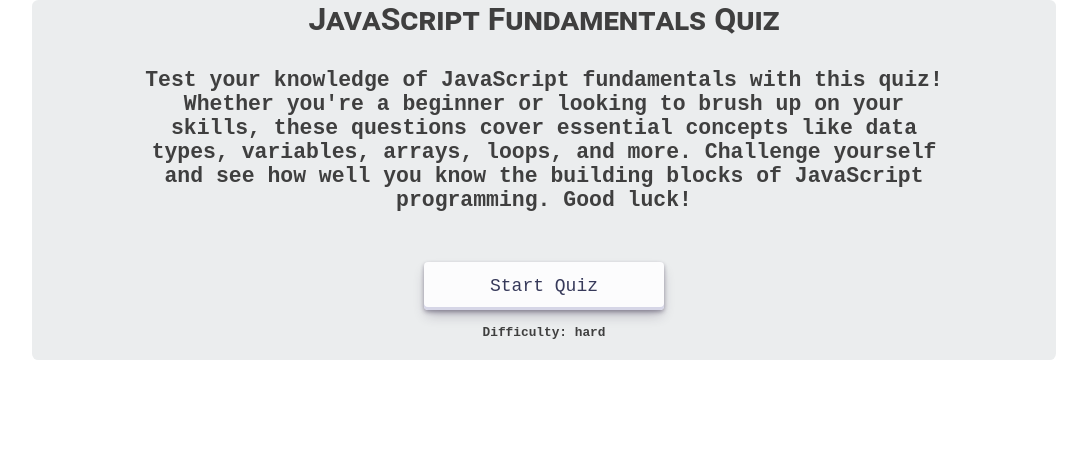
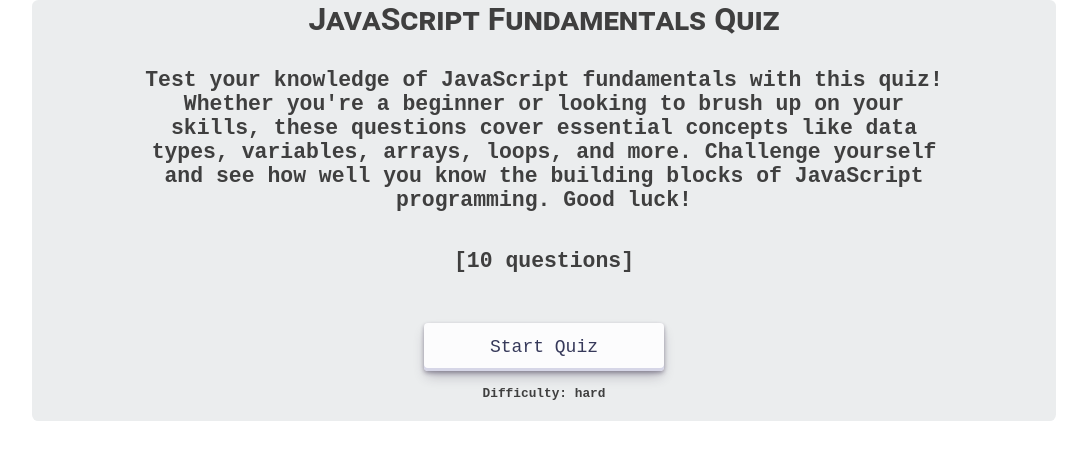
Before and after one commit to 3umaGH/QuizComponent, a React (Create React App) app: page / in a window 1280 px wide. Shown: the top 460 px of the page, without its empty margins (96-1183 px from the left). Built offline with nearby package versions, Linux system fonts and the light colour scheme; the HTML template or start-up script is replaced by a standard one.

Commit message:
Added total questions label

```diff
--- a/src/components/Quiz.tsx
+++ b/src/components/Quiz.tsx
@@ -50,19 +50,18 @@
   const currentQuestion = quizQuestions[currentQuestionID];
 
   const [totalQuestions, totalCorrectQuestions] = getQuestionsCount();
-  const [isMultipleAnswers, correctAnswersAmount] =
-    isCurrQuestionMultiAnswer() as [boolean, number];
+  const [isMultipleAnswers, correctAnswersAmount] = isCurrQuestionMultiAnswer() as [boolean, number];
 
   function getQuestionsCount() {
     let totalQuestions = 0,
       correctQuestions = 0;
 
-    quizQuestions.forEach((question) =>
+    quizQuestions.forEach((question) => {
       question.answers.forEach((answer) => {
-        totalQuestions++;
         if (answer.correct) correctQuestions++;
-      })
-    );
+      });
+      totalQuestions++;
+    });
 
     return [totalQuestions, correctQuestions];
   }
@@ -92,7 +91,7 @@
     setShowSummary(false);
 
     console.log("start?");
-  }
+  };
 
   const handleAnswerClick = (
     e: React.MouseEvent<HTMLButtonElement>,
@@ -125,7 +124,9 @@
             <h2>Congratulations!</h2>
             <p>You have finished "{title}" quiz.</p>
             <h3>Total Grade: {calculateGrade().toFixed(1)}%</h3>
-            <button className="button nextButton" onClick={() => resetQuiz()}>Try again</button>
+            <button className="button nextButton" onClick={() => resetQuiz()}>
+              Try again
+            </button>
           </div>
         ) : (
           <>
@@ -135,6 +136,8 @@
                   <h4>{title}</h4>
                   <div className="quizDesc">
                     {description && <h6>{description}</h6>}
+                    <br />
+                    <h6>[{totalQuestions} questions]</h6>
                   </div>
                 </div>
                 <button
@@ -179,7 +182,9 @@
                   ))}
 
                   <p>
-                    <b>{`* Select ${correctAnswersAmount}  ${isMultipleAnswers ? `answers` : `answer`}`}</b>
+                    <b>{`* Select ${correctAnswersAmount}  ${
+                      isMultipleAnswers ? `answers` : `answer`
+                    }`}</b>
                   </p>
                 </div>
 
```
